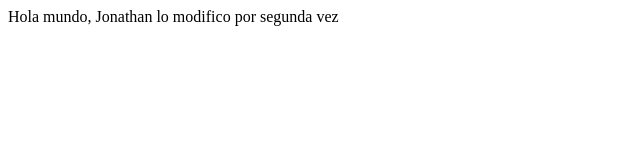
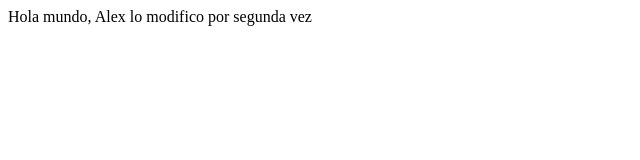
Before and after one commit to CamillosMFC/PruebaFinal, a website: page AplicacionHTML1/public_html/index.html in a window 1280 px wide. Shown: the full height of the page, 0-640 px from the left. Drawn offline with Linux system fonts and the light colour scheme.

Commit message:
Alex lo cambio

```diff
--- a/AplicacionHTML1/public_html/index.html
+++ b/AplicacionHTML1/public_html/index.html
@@ -11,6 +11,6 @@
         <meta name="viewport" content="width=device-width, initial-scale=1.0">
     </head>
     <body>
-        <div>Hola mundo, Jonathan  lo modifico por segunda vez</div>
+        <div>Hola mundo, Alex  lo modifico por segunda vez</div>
     </body>
 </html>
```
